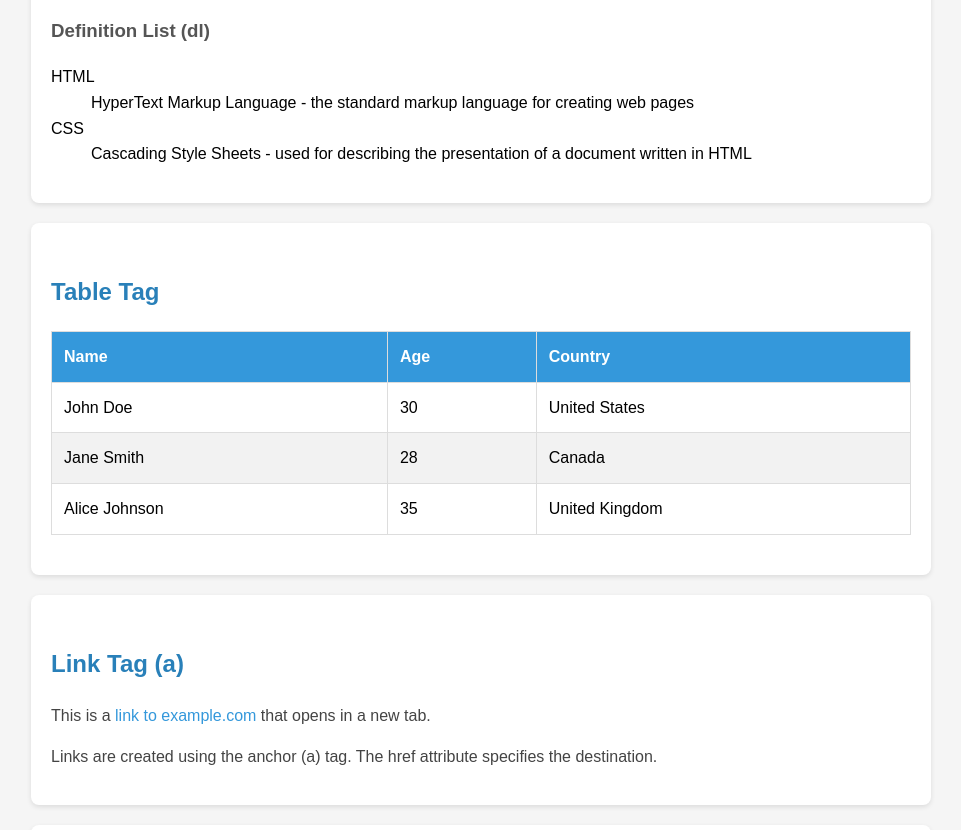
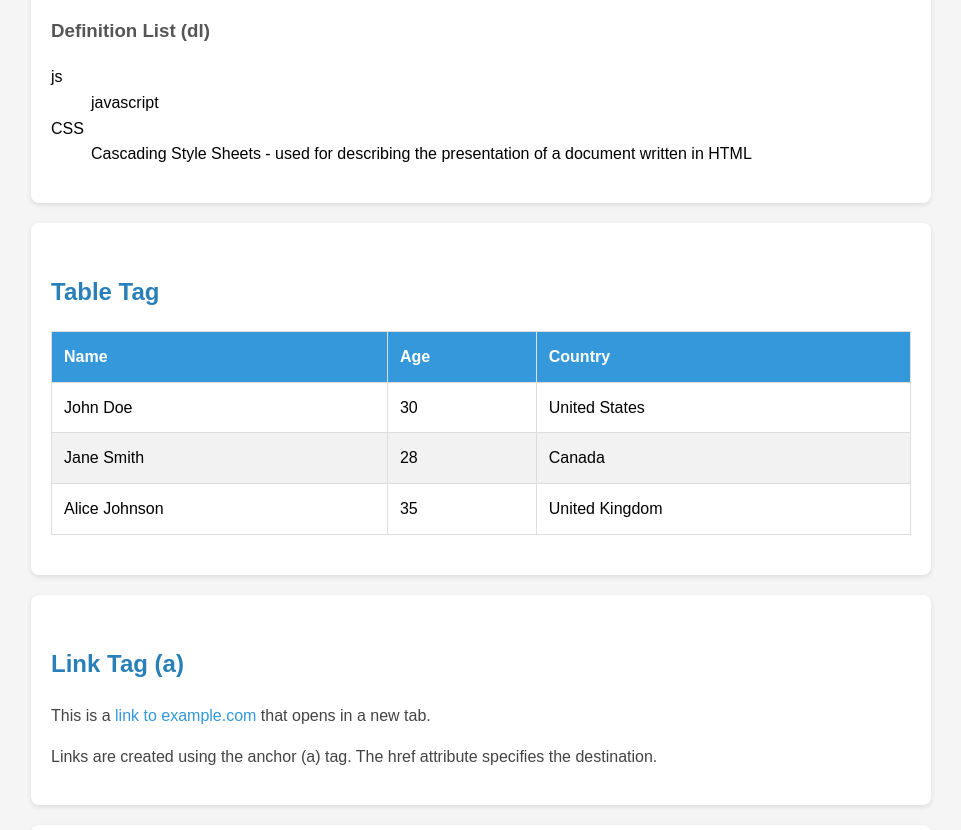
Before and after one commit to Chinn8/basics, a plain HTML site: page index.html in a window 1280 px wide. Shown: the part 3058-3888 px from the top of the page, without its empty margins (159-1120 px from the left). Drawn offline with Linux system fonts and the light colour scheme.

Commit message:
Update index.html

```diff
--- a/index.html
+++ b/index.html
@@ -229,8 +229,8 @@
 
         <h3>Definition List (dl)</h3>
         <dl>
-            <dt>HTML</dt>
-            <dd>HyperText Markup Language - the standard markup language for creating web pages</dd>
+            <dt>js</dt>
+            <dd>javascript</dd>
 
             <dt>CSS</dt>
             <dd>Cascading Style Sheets - used for describing the presentation of a document written in HTML</dd>
```
